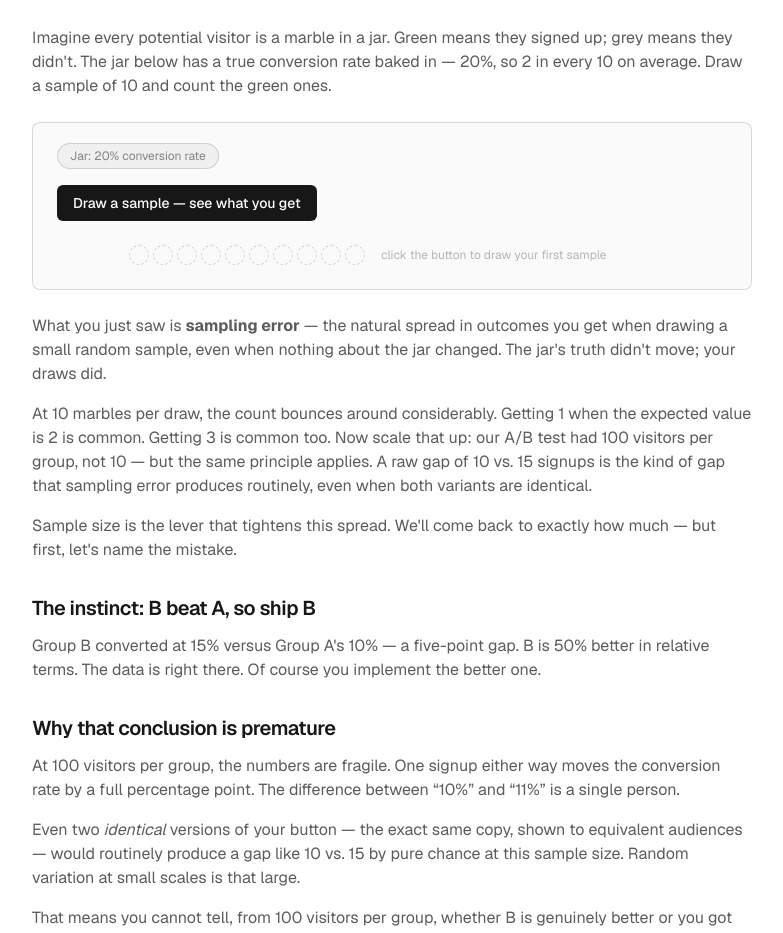
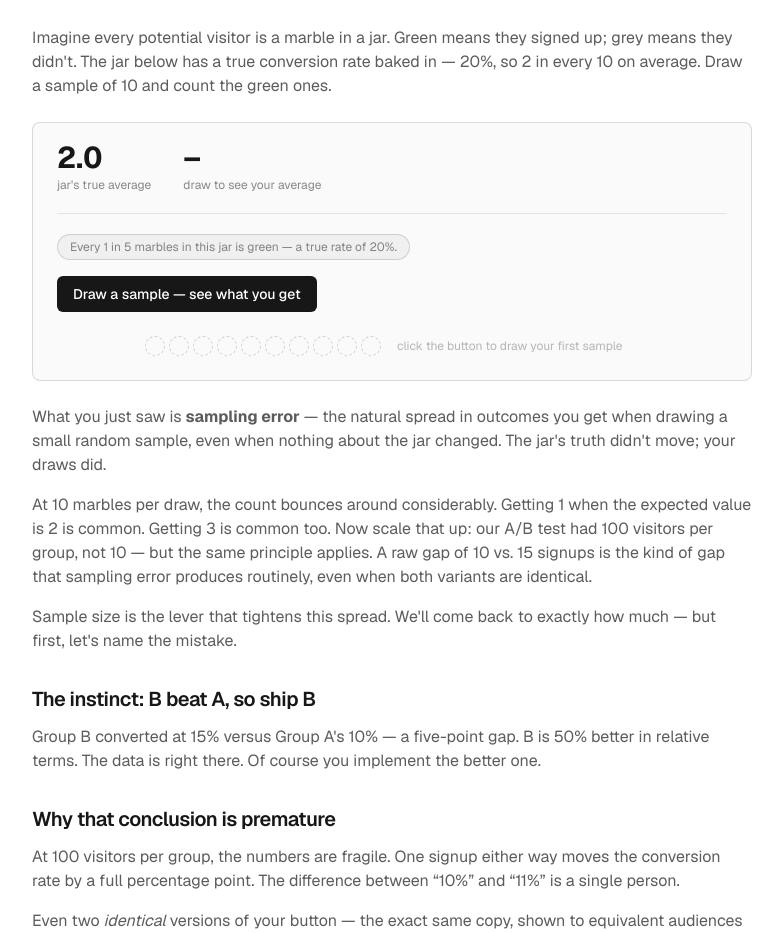
Before and after one commit to codedebugrepeat/ab-test-guide, a Next.js app: page /why-you-cant-trust-your-experiment in a window 1280 px wide. Shown: the part 920-1853 px from the top of the page, without its empty margins (248-1031 px from the left). Built offline with nearby package versions, Linux system fonts and the light colour scheme.

Commit message:
Add true mean, sample mean to marble widget

```diff
--- a/components/tutorial/marble-row.tsx
+++ b/components/tutorial/marble-row.tsx
@@ -18,7 +18,7 @@ export function MarbleRow({
       className={`flex items-center gap-2 py-1 transition-opacity duration-200 ${isFading ? "opacity-0" : "opacity-100"
         }`}
     >
-      <span className="w-16 shrink-0 text-right text-xs text-foreground/50">
+      <span className="w-20 shrink-0 whitespace-nowrap text-right text-xs text-foreground/50">
         Sample {sampleNumber}
       </span>
 
@@ -52,7 +52,7 @@ export function MarbleRow({
         </div>
       </div>
 
-      <span className="w-10 shrink-0 text-xs tabular-nums text-foreground/60">
+      <span className="w-12 shrink-0 text-sm font-semibold tabular-nums text-foreground/80">
         {count} / 10
       </span>
     </div>
--- a/components/tutorial/marble-sampling-widget.tsx
+++ b/components/tutorial/marble-sampling-widget.tsx
@@ -1,7 +1,7 @@
 "use client";
 
 import { useState } from "react";
-import { drawSample, countSample } from "@/maths/sampling";
+import { drawSample, countSample, binomialMean, sampleMean } from "@/maths/sampling";
 import { MarbleRow } from "./marble-row";
 
 const N = 10;
@@ -14,8 +14,12 @@ type Sample = { id: number; marbles: boolean[] };
 export function MarbleSamplingWidget() {
   const [samples, setSamples] = useState<Sample[]>([]);
   const [totalDraws, setTotalDraws] = useState(0);
+  const [allCounts, setAllCounts] = useState<number[]>([]);
   const [liveText, setLiveText] = useState("");
   const [fadingId, setFadingId] = useState<number | null>(null);
+
+  const trueMean = binomialMean(N, P);
+  const currentMean = sampleMean(allCounts);
 
   function handleDraw() {
     const marbles = drawSample(N, P);
@@ -32,6 +36,7 @@ export function MarbleSamplingWidget() {
     }
 
     setSamples((prev) => [{ id: nextId, marbles }, ...prev].slice(0, MAX_ROWS + 1));
+    setAllCounts((prev) => [...prev, count]);
     setTotalDraws(nextId);
     setLiveText(`Sample ${nextId}: ${count} out of ${N} converted.`);
   }
@@ -44,9 +49,27 @@ export function MarbleSamplingWidget() {
         : "Draw a sample";
 
   return (
-    <div className="rounded-lg border border-foreground/15 bg-foreground/[0.02] px-6 py-5">
+    <div className="w-full rounded-lg border border-foreground/15 bg-foreground/[0.02] px-6 py-5">
+      {/* Prominent stats */}
+      <div className="mb-5 flex gap-8 border-b border-foreground/10 pb-5">
+        <div className="flex flex-col gap-1">
+          <span className="text-3xl font-bold leading-none tabular-nums">
+            {trueMean.toFixed(1)}
+          </span>
+          <span className="text-xs text-foreground/50">jar&apos;s true average</span>
+        </div>
+        <div className="flex flex-col gap-1">
+          <span className="text-3xl font-bold leading-none tabular-nums">
+            {allCounts.length > 0 ? currentMean.toFixed(1) : "–"}
+          </span>
+          <span className="text-xs text-foreground/50">
+            {allCounts.length > 0 ? "your average so far" : "draw to see your average"}
+          </span>
+        </div>
+      </div>
+
       <div className="mb-4 inline-flex items-center rounded-full border border-foreground/15 bg-foreground/[0.04] px-3 py-1 text-xs text-foreground/50">
-        Jar: 20% conversion rate
+        Every 1 in 5 marbles in this jar is green — a true rate of 20%.
       </div>
 
       <div>
@@ -87,7 +110,7 @@ export function MarbleSamplingWidget() {
 function EmptyState() {
   return (
     <div className="flex items-center gap-2 py-1">
-      <span className="w-16 shrink-0" />
+      <span className="w-20 shrink-0" />
       <div className="flex gap-1">
         {Array.from({ length: N }, (_, i) => (
           <div
```
